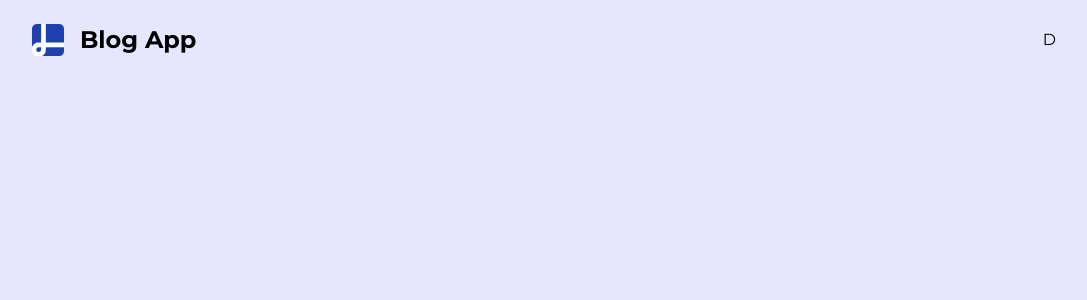
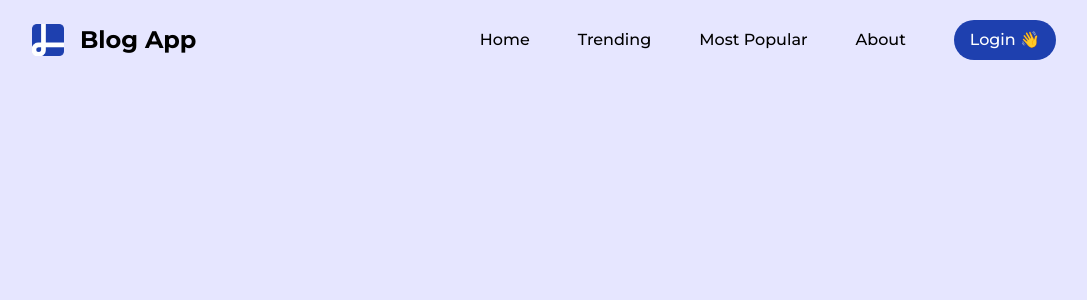
Before and after one commit to LVSSandeepKumar/blog-app, a React (Vite) app: page / in a window 1280 px wide. Shown: the top 300 px of the page, without its empty margins (96-1183 px from the left). Built offline with nearby package versions, Linux system fonts and the light colour scheme.

Commit message:
Create Hamburger Menu and Desktop Menu

```diff
--- a/package.json
+++ b/package.json
@@ -10,6 +10,7 @@
     "preview": "vite preview"
   },
   "dependencies": {
+    "lucide-react": "^0.462.0",
     "react": "19.0.0-rc-66855b96-20241106",
     "react-dom": "19.0.0-rc-66855b96-20241106"
   },
--- a/src/components/Navbar.jsx
+++ b/src/components/Navbar.jsx
@@ -1,17 +1,52 @@
+import { Menu, X } from "lucide-react";
+import { useState } from "react";
+
 const Navbar = () => {
+  const [open, setOpen] = useState(false);
+
   return (
     <div className="w-full h-16 md:h-20 flex items-center justify-between">
       {/*Logo */}
       <div className="flex items-center gap-4 text-2xl font-bold">
-        <img src="/logo.png" alt="logo" className="size-8"/>
+        <img src="/logo.png" alt="logo" className="size-8" />
         <span>Blog App</span>
       </div>
 
       {/*Mobile Menu */}
-      <div className="md:hidden">M</div>
+      <div className="md:hidden">
+        {/*Mobile Menu button */}
+        <div
+          className="cursor-pointer"
+          onClick={() => setOpen((prev) => !prev)}
+        >
+          {open ? <X /> : <Menu />}
+        </div>
+
+        {/*Mobile Menu list */}
+        <div
+          className={`w-full h-screen flex flex-col items-center justify-center absolute top-16 bg-[#e6e6ff] transition-all ease-in-out gap-8 font-medium text-lg
+          ${open ? "-right-0" : "-right-[100%]"}`}
+        >
+          <a href="/">Home</a>
+          <a href="/">Trending</a>
+          <a href="/">Most Popular</a>
+          <a href="/">About</a>
+          <button className="py-2 px-4 rounded-3xl bg-blue-800 text-white">
+            Login 👋
+          </button>
+        </div>
+      </div>
 
       {/*Desktop Menu */}
-      <div className="hidden md:flex">D</div>
+      <div className="hidden md:flex items-center gap-8 xl:gap-12 font-medium">
+        <a href="/">Home</a>
+        <a href="/">Trending</a>
+        <a href="/">Most Popular</a>
+        <a href="/">About</a>
+        <button className="py-2 px-4 rounded-3xl bg-blue-800 text-white">
+          Login 👋
+        </button>
+      </div>
     </div>
   );
 };
```
Also changed, not shown: 1 other file (tests, documents, lock files or other folders).
